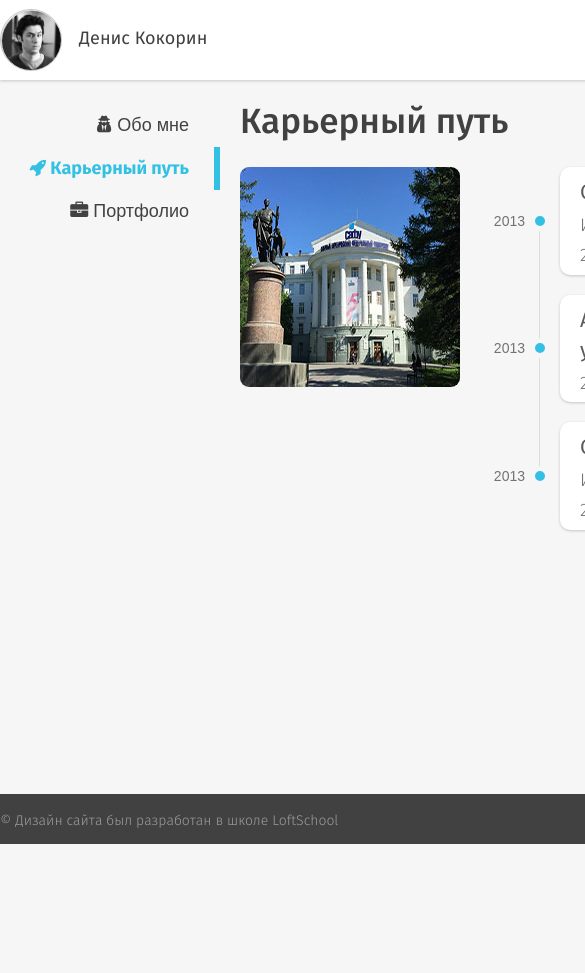
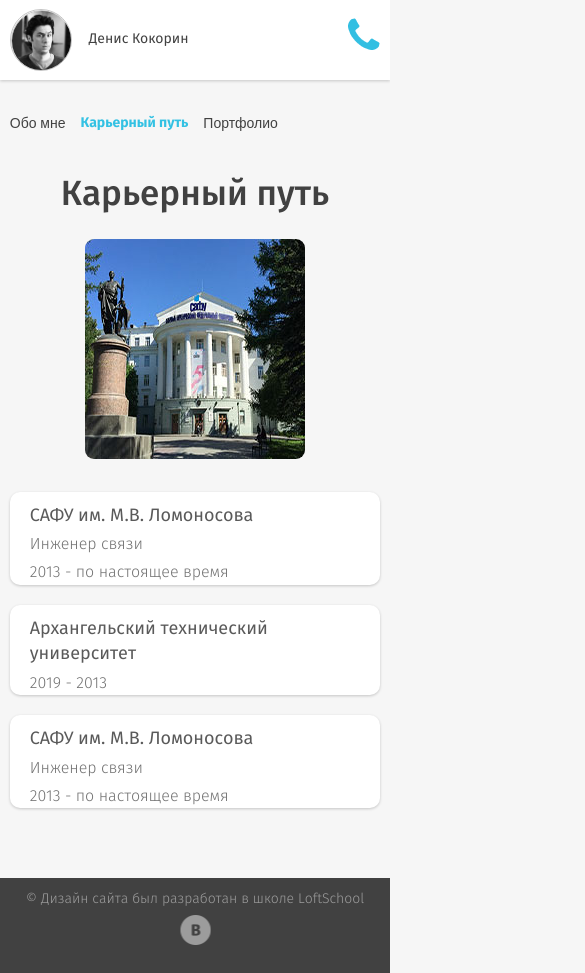
Before and after one commit to densa10/my-firstsite1.ru, a plain HTML site: page career.html in a window 390 px wide. Shown: the top 973 px of the page, 585 px wide, since content can reach past the window. Before the commit the page ends 844 px from the top, so only its background shows below. Drawn offline with Linux system fonts and the light colour scheme.

Commit message:
adaptive

```diff
--- a/career.html
+++ b/career.html
@@ -2,7 +2,11 @@
 <html lang="en">
 <head>
 	<meta charset="UTF-8">
-	<title>Карьерный путь</title>
+
+	<link rel="stylesheet" href="css/main.css">
+
+
+<!-- 	<title>Карьерный путь</title>
 <link rel="stylesheet" href="css/fonts.css">
 <link rel="stylesheet" href="css/font-awesome.css">
 <link rel="stylesheet" href="css/normalize.css">
@@ -13,10 +17,11 @@
 <link rel="stylesheet" href="css/about.css">
 <link rel="stylesheet" href="css/footer.css">
 
-	<link rel="stylesheet" href="css/career.css">
+<link rel="stylesheet" href="css/career.css"> -->
 </head>
 <body>
 	<div class="wrapper">
+
 <!-- Header  -->
 
 		<header class="header">
--- a/css/about.css
+++ b/css/about.css
@@ -58,6 +58,7 @@
 	font-family: "fira_sansbold";
 	color: #e85f61;
 	margin: 2px 2px;
+	display: inline-block;
 }
 
 .btn_icon, .btn_text{
--- a/css/main.scss
+++ b/css/main.scss
@@ -0,0 +1,18 @@
+@import "normalize.css";
+@import "fonts.css";
+@import "font-awesome.css";
+@import "style.css";
+
+
+@import "header.css";
+@import "content.css";
+@import "menu.css";
+@import "career.css";
+@import "portfolio.css";
+@import "about.css";
+@import "footer.css";
+
+@import "media/desktop.css";
+@import "media/laptop.css";
+@import "media/tablets.css";
+@import "media/phones.css";
--- /dev/null
+++ b/css/media/desktop.css
@@ -0,0 +1,3 @@
+@media screen and (max-width: 1200px) {
+
+}
--- /dev/null
+++ b/css/media/laptop.css
@@ -0,0 +1,44 @@
+@media screen and (max-width: 992px) {
+	 .container {
+	 	width: 730px;
+	 }
+
+	 .sidebar, .page_content{
+		float: none;
+		width: 100%;
+		margin-left: 0;
+	 }
+
+	 .sidebar{
+	 	margin-bottom: 35px;
+	 }
+
+	.menu__item{
+		display: inline-block;
+		vertical-align: middle;
+		margin-right: 25px;
+	}
+	.menu__link{
+		text-align: left;
+		border: none;
+		padding-right: 25px;
+	}
+
+	.about_left{
+		width: 30%;
+	}
+
+	.about_right{
+		width: 70%;
+	}
+
+	.about_img{
+		width: 165px;
+		height: 165px;
+	}
+
+	.about_img_item{
+		width: 165px;
+		height: 165px;
+	}
+}
--- /dev/null
+++ b/css/media/phones.css
@@ -0,0 +1,54 @@
+@media screen and (max-width: 480px) {
+	 .container {
+	 	width: 95%;
+	 }
+
+	.header_left{
+		width: 80%;
+	}
+
+	.header_right{
+		width: 20%;
+	}
+
+	 .user_name{
+	 	max-width: 150px;
+	 	font-size: 14px;
+	 }
+
+	.about_img{
+		width: 140px;
+	 	height: 140px;
+		}
+
+	 .about_img_item{
+	 	width: 140px;
+	 	height: 140px;
+	 }
+
+	 .menu__link{
+	 	font-size: 14px;
+	 	padding-right: 5px;
+	 }
+
+	 .menu_icon{
+	 	display: none;
+	 }
+
+	 .portfolio_list{
+	 	margin-left: 0;
+	 }
+
+	 .portfolio_item{
+	 	width: 100%;
+	 	margin-left: 0;
+	 }
+
+	 .footer_left{
+	 	padding-top: 12px;
+	 }
+
+	 .social_item{
+	 	margin: 5px 0px 4px 0px;
+	 }
+}
--- /dev/null
+++ b/css/media/tablets.css
@@ -0,0 +1,110 @@
+@media screen and (max-width: 768px) {
+	 .container {
+	 	width: 480px;
+	 }
+
+	.header_left{
+		width: 70%;
+	}
+
+	.header_right{
+		width: 30%;
+		padding-top: 0px;
+	}
+
+	.contacts{
+		background: url('../../images/icons/phone.png') 0 0 no-repeat;
+		width: 32px;
+		height: 32px;
+		display: inline-block;
+		font-size: 0px;
+	}
+
+	 .about_left, .about_right{
+	 	float: none;
+	 	width: 100%;
+	 }
+
+	 .title{
+	 	text-align: center;
+	 	margin-bottom: 15px;
+	 }
+
+	 .menu__item{
+	 	margin-right: 5px;
+	 }
+
+	 .download{
+	 	text-align: justify;
+	 }
+
+	 .content_career_title{
+	 	text-align: center;
+	 }
+
+	 .content_portfolio_title{
+	 	text-align: center;
+	 }
+
+	 .career_left, .career_right{
+	 	width: 100%;
+	 	float: none;
+	 }
+
+	 .career_left{
+	 	text-align: center;
+	 }
+
+	.career_list{
+		padding: 0;
+	}
+
+	 .career_img{
+	 	display: inline-block;
+	 }
+
+	.career_block{
+	 	display: block;
+		width: 100%;
+	}
+
+	 .career_block:after, .career_block:before{
+		display: none;
+	 }
+
+	 .career_year{
+	 	display: none;
+	 }
+
+	 .career_item{
+	 	padding: 0;
+	 }
+
+	 .career_title{
+	 	font-size: 18px;
+	 }
+
+	 .career_profession, .career_time{
+	 	font-size: 16px;
+	 }
+	 .portfolio_item{
+	 	width: calc(100% / 2 - 20px;)
+	 }
+
+
+	 .footer{
+	 	height: 95px;
+	 	margin-top: -95px;
+	 }
+
+	 .wrapper:after{
+	 	height: 95px;
+	 	margin-bottom: 50px;
+	 }
+
+	 .footer_left, .footer_right{
+	 	float: none;
+	 	width: 100%;
+	 	text-align: center;
+	 }
+}
--- a/css/style.css
+++ b/css/style.css
@@ -18,7 +18,7 @@ body{
 	min-height: 100%;
 	overflow: hidden;
 	position: relative;
-	min-width: 940px;
+	/* min-width: 940px; */
 }
 
 .wrapper:after{
@@ -32,12 +32,12 @@ footer{
 	height: 50px;
 	position: relative;
 	width: 100%;
-	min-width: 940px;
+	/* min-width: 940px; */
 	margin-top: -50px;
 }
 
 	.container{
-		width: 940px;
+		/* width: 940px; */
 		margin: 0 auto;
 		max-width: 940px;
 	}
--- a/index.html
+++ b/index.html
@@ -3,7 +3,10 @@
 <head>
 	<meta charset="UTF-8">
 	<title>Обо мне</title>
-	<link rel="stylesheet" href="css/fonts.css">
+
+	<meta name="viewport" content="width=device-width, initial-scale=1.0">
+
+<!--<link rel="stylesheet" href="css/fonts.css">
 	<link rel="stylesheet" href="css/font-awesome.css">
 	<link rel="stylesheet" href="css/normalize.css">
 	<link rel="stylesheet" href="css/style.css">
@@ -11,7 +14,9 @@
 	<link rel="stylesheet" href="css/content.css">
 	<link rel="stylesheet" href="css/menu.css">
 	<link rel="stylesheet" href="css/about.css">
-	<link rel="stylesheet" href="css/footer.css">
+	<link rel="stylesheet" href="css/footer.css">  -->
+
+	<link rel="stylesheet" href="css/main.css">
 
 </head>
 <body>
```
Also changed, not shown: portfolio.html (+4 -2 lines), css/main.css (added), images/icons/phone.png (added), 2 other files. Lines whose indentation alone changed are shown as unchanged.
